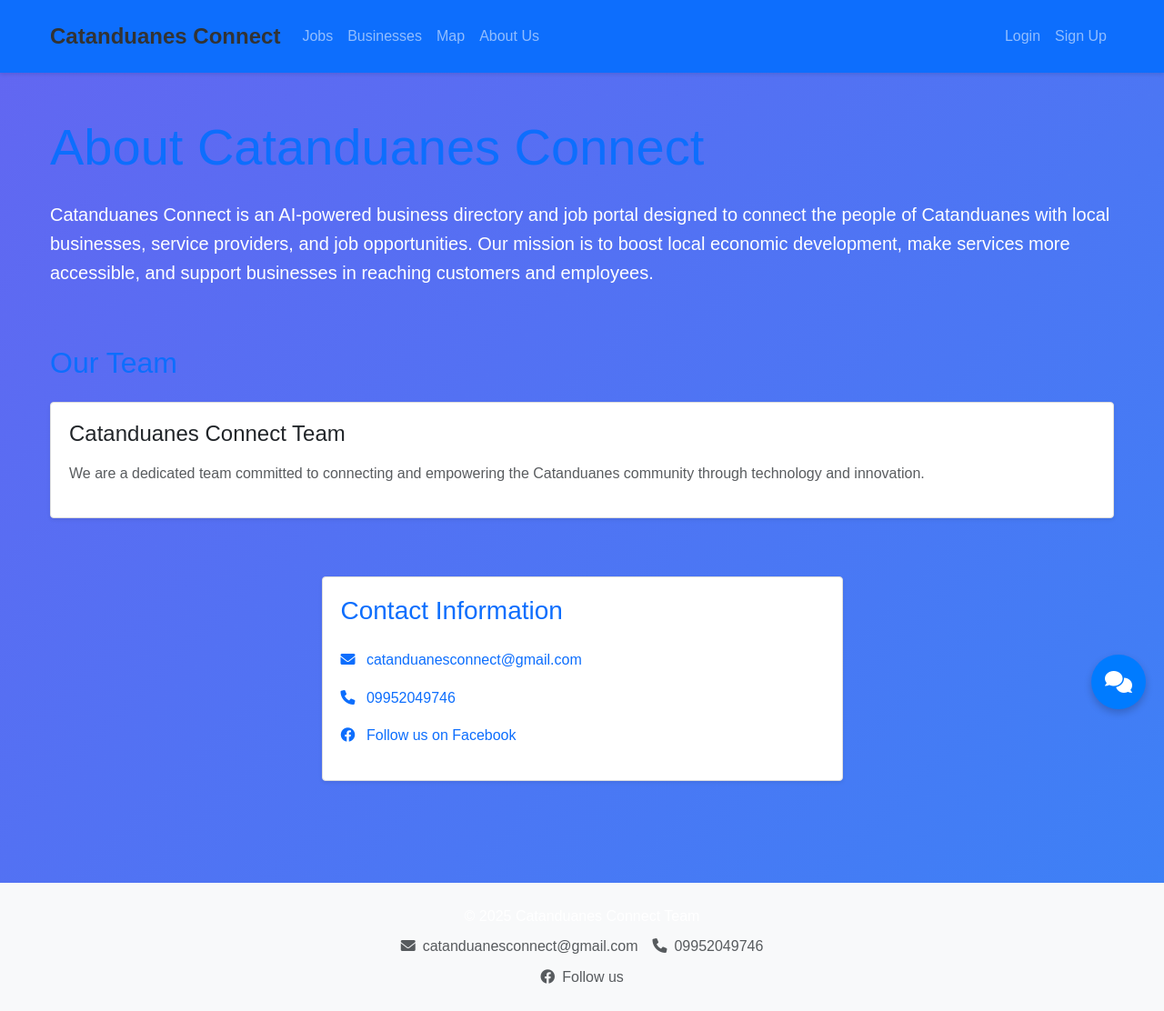
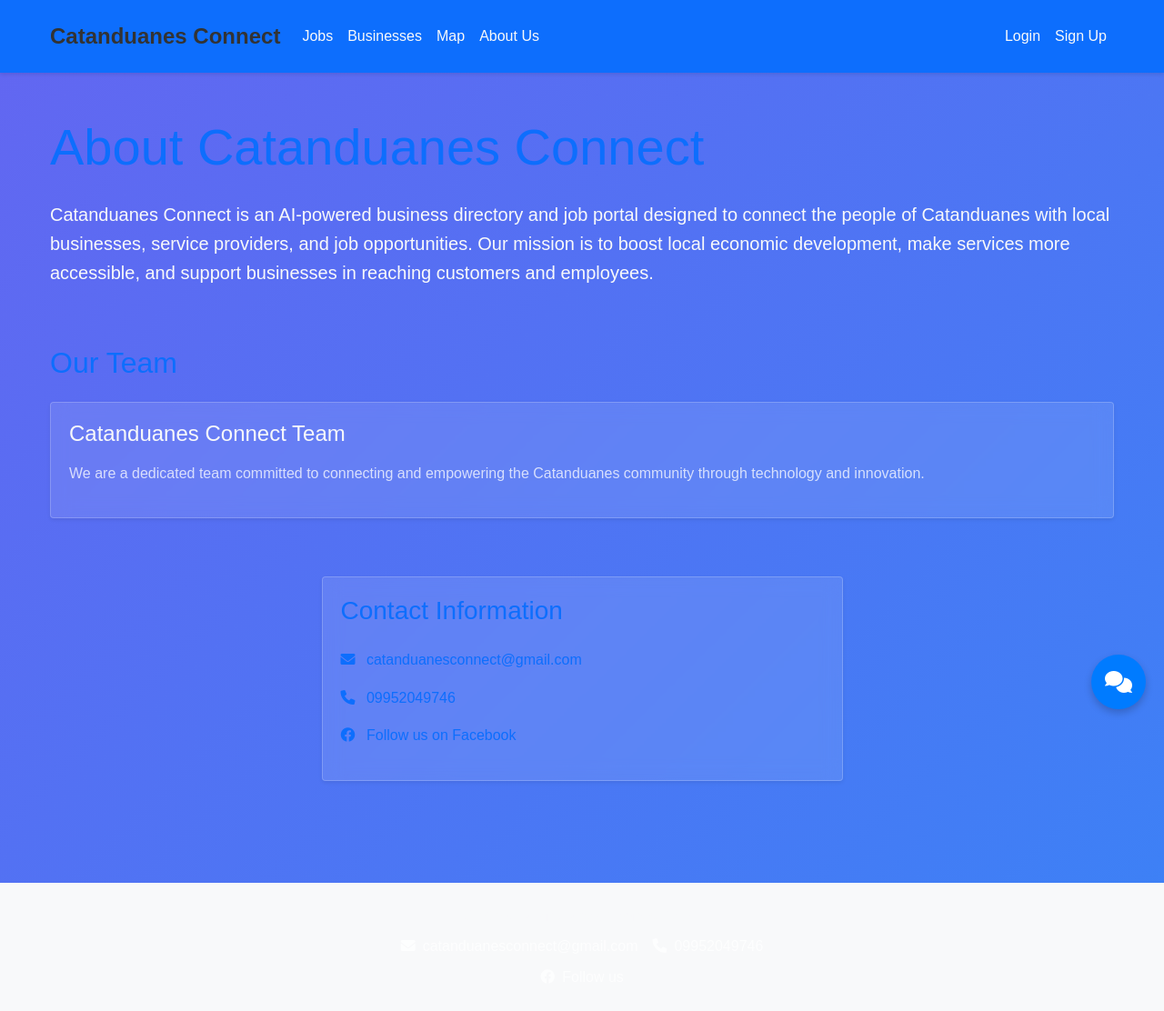
Before and after one commit to Fr4nzJ/CatanduanesConnect, a Flask app: page /about in a window 1280 px wide. Shown: the whole page at 91% size. Run offline with Flask 3, Linux system fonts and the light colour scheme; parts of the project's set-up code (start-up, migrations or seed data) failed here and were passed over; some libraries are stand-ins or nearby versions.

Commit message:
Font Fix

```diff
--- a/static/css/style.css
+++ b/static/css/style.css
@@ -8,6 +8,9 @@
     --info-color: #17a2b8;
     --light-color: #f8f9fa;
     --dark-color: #343a40;
+    --text-light: #f8f9fa;
+    --text-dark: #212529;
+    --text-muted: rgba(255, 255, 255, 0.75);
 }
 
 body {
@@ -18,6 +21,7 @@ body {
     min-height: 100vh;
     display: flex;
     flex-direction: column;
+    color: var(--text-light);
 }
 
 .container {
@@ -42,11 +46,13 @@ body {
 
 /* Card Styles */
 .card {
-    border: 1px solid #ddd;
+    border: 1px solid rgba(255, 255, 255, 0.2);
     border-radius: 4px;
     margin-bottom: 1rem;
     box-shadow: 0 2px 4px rgba(0,0,0,0.1);
     transition: all 0.3s ease;
+    background-color: rgba(255, 255, 255, 0.1);
+    backdrop-filter: blur(10px);
 }
 
 .card:hover {
@@ -92,8 +98,21 @@ body {
 .form-control {
     width: 100%;
     padding: 0.5rem;
-    border: 1px solid #ddd;
+    border: 1px solid rgba(255, 255, 255, 0.2);
     border-radius: 4px;
+    background-color: rgba(255, 255, 255, 0.1);
+    color: var(--text-light);
+}
+
+.form-control::placeholder {
+    color: var(--text-muted);
+}
+
+.form-control:focus {
+    background-color: rgba(255, 255, 255, 0.15);
+    border-color: rgba(255, 255, 255, 0.3);
+    color: var(--text-light);
+    box-shadow: 0 0 0 0.25rem rgba(255, 255, 255, 0.1);
 }
 
 .form-control:focus {
--- a/templates/base.html
+++ b/templates/base.html
@@ -49,12 +49,73 @@
         body {
             min-height: 100vh;
             background: linear-gradient(135deg, #6366f1, #3b82f6);
-            color: #fff;
+            color: var(--text-light);
         }
 
         .content-wrapper {
             min-height: calc(100vh - 70px);
             padding: 2rem 0;
+        }
+
+        /* Override Bootstrap default text colors */
+        .text-muted {
+            color: var(--text-muted) !important;
+        }
+
+        .card {
+            color: var(--text-light);
+        }
+
+        .modal-content {
+            background-color: rgba(33, 37, 41, 0.95);
+            color: var(--text-light);
+        }
+
+        .modal-header, .modal-footer {
+            border-color: rgba(255, 255, 255, 0.1);
+        }
+
+        .table {
+            color: var(--text-light);
+        }
+
+        .dropdown-menu {
+            background-color: rgba(33, 37, 41, 0.95);
+        }
+
+        .dropdown-item {
+            color: var(--text-light);
+        }
+
+        .dropdown-item:hover {
+            background-color: rgba(255, 255, 255, 0.1);
+            color: var(--text-light);
+        }
+
+        .nav-link {
+            color: var(--text-light);
+        }
+
+        .nav-link:hover {
+            color: var(--text-muted);
+        }
+
+        /* Form label colors */
+        label {
+            color: var(--text-light);
+        }
+
+        /* List group items */
+        .list-group-item {
+            background-color: rgba(255, 255, 255, 0.1);
+            color: var(--text-light);
+            border-color: rgba(255, 255, 255, 0.2);
+        }
+
+        /* Alert customization */
+        .alert {
+            background-color: rgba(255, 255, 255, 0.1);
+            border-color: rgba(255, 255, 255, 0.2);
         }
     </style>
 
```
